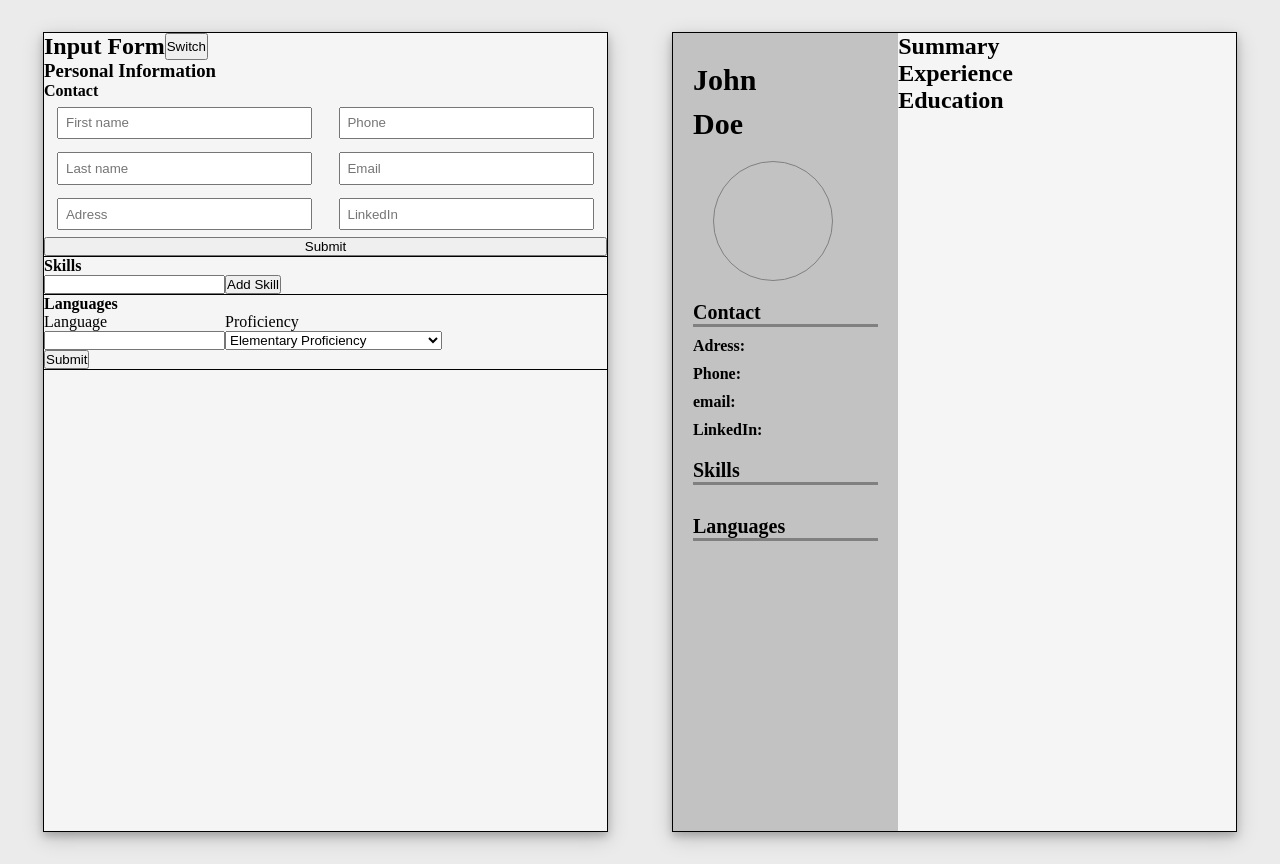
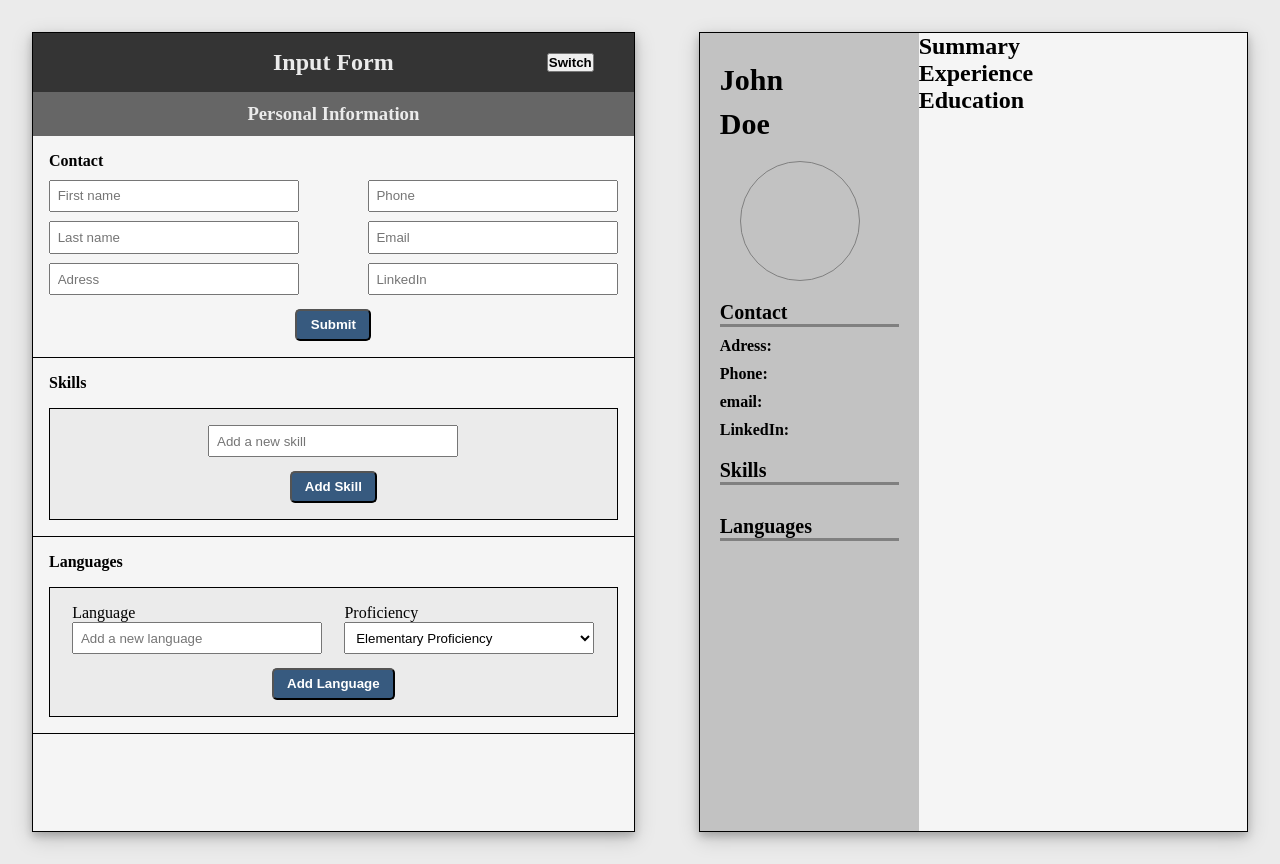
Before and after one commit to MrDando/CV-Project, a React (Create React App) app: page / in a window 1280 px wide. Built offline with nearby package versions, Linux system fonts and the light colour scheme.

Commit message:
Styled personal section of FormContainer

```diff
--- /dev/null
+++ b/src/App.css
@@ -0,0 +1,34 @@
+.cv-form {
+    height: 800px;
+    width: 620px;
+    margin: 2em;
+    border: 1px solid black;
+    background-color: var(--cultured);
+    box-shadow: 0 4px 8px 0 rgba(0, 0, 0, 0.2), 0 6px 20px 0 rgba(0, 0, 0, 0.19);
+    overflow-y: auto;
+  }
+
+  .cv {
+    height: 800px;
+    width: 565px;
+    margin: 2em;
+    border: 1px solid black;
+    background-color: var(--cultured);
+    box-shadow: 0 4px 8px 0 rgba(0, 0, 0, 0.2), 0 6px 20px 0 rgba(0, 0, 0, 0.19);
+  }
+
+  .flex {
+    display: flex;
+  }
+
+  .column {
+    flex-direction: column;
+  }
+
+  .align-center {
+    align-items: center;
+  }
+
+  .justify-center {
+    justify-content: center;
+  }
--- a/src/App.js
+++ b/src/App.js
@@ -1,6 +1,7 @@
 
 import React from 'react'
 import uniqid from "uniqid";
+import './App.css'
 
 import Personal from './Components/CV/Personal'
 import Professional from './Components/CV/Professional'
@@ -310,9 +311,9 @@ class App extends React.Component {
 
       <div className='flex justify-center scale-down'>
         <div className='cv-form'>
-          <div className='flex'>
-            <h2>Input Form</h2>
-            <button onClick={this.switchForm}>Switch</button>
+          <div className='flex cv-form-header justify-center align-center'>
+            <h2 className='cv-form-title'>Input Form</h2>
+            <button className='toggle-form-btn' onClick={this.switchForm}>Switch</button>
           </div>
         <FormContainer  data={this.state}
                         submitForm={this.submitForm}
--- /dev/null
+++ b/src/Components/Form/FormContainer.css
@@ -0,0 +1,84 @@
+.cv-form-header {
+    background-color: var(--jet);
+    color: var(--platinum);
+    padding: 1em 1em;
+    position: relative;
+}
+
+.toggle-form-btn {
+    position: absolute;
+    right: 3em;
+}
+
+.form-component-header {
+    background-color: var(--dim-gray);
+    color: var(--platinum);
+    padding: 0.7em;
+}
+
+.form-section {
+    padding: 1em;
+    border-bottom: 1px solid black;
+}
+
+.form-row {
+    margin-top: 0.5em;
+}
+
+.main-input-div {
+    background-color: var(--platinum);
+    border: 1px solid black;
+    padding: 1em 0;
+    margin-top: 1em;
+}
+
+.contact-input {
+    margin-top: 0.7em;
+}
+
+.form-input {
+    padding: 0.5em;
+    width: 250px;
+}
+
+.mini-input {
+    padding: 0.2em;
+    width: 250px;
+}
+
+button {
+    font-weight: bold;
+    width: fit-content;
+    height: fit-content;
+}
+
+.submit-btn {
+    padding: 0.5em 1em;
+    margin-top: 1em;
+    background-color: #375a7f;
+    color: white;
+    border-radius: 5px;
+}
+
+.edit-btn {
+    padding: 0.2em 1em;
+    color: orange;
+    border: 1px solid orange;
+    margin-left: 1em;
+}
+
+.delete-btn {
+    padding: 0.2em 1em;
+    color: red;
+    border: 1px solid red;
+    margin-left: 1em;
+}
+
+.language-name {
+    width: 150px;
+}
+
+.language-proficiency {
+    width: fit-content;
+    margin-left: 1em;
+}
--- a/src/Components/Form/FormContainer.js
+++ b/src/Components/Form/FormContainer.js
@@ -1,4 +1,5 @@
 import React from 'react'
+import './FormContainer.css'
 
 import PersonalForm from './PersonalForm'
 import ProfessionalForm from './ProfessionalForm'
--- a/src/Components/Form/PersonalForm.js
+++ b/src/Components/Form/PersonalForm.js
@@ -6,35 +6,37 @@ import LanguagesForm from './PersonalForm/LanguagesForm'
 function PersonalForm(props) {
     return (
         <div className='form-personal'>
-          <div className='form-section-header'>
+          <div className='form-component-header flex justify-center'>
             <h3>Personal Information</h3>
           </div>
           <div className='contact form-section'>
             <h4>Contact</h4>
             <form className='flex column' onSubmit={props.submitForm}>
-              <div className ='flex justified-center'>
-                <div className ='flex column' style={{flex: 1}}>
-                  <input name='firstname' className='personal-input' placeholder='First name' onChange={props.handleChange}></input>
-                  <input name='lastname' className='personal-input' placeholder='Last name' onChange={props.handleChange}></input>
-                  <input name='adress' className='personal-input' placeholder='Adress' onChange={props.handleChange}></input>
+              <div className ='flex' style={{justifyContent: 'space-between'}}>
+                <div className ='flex column contact-row'>
+                  <input name='firstname' className='form-input contact-input' placeholder='First name' onChange={props.handleChange}></input>
+                  <input name='lastname' className='form-input contact-input' placeholder='Last name' onChange={props.handleChange}></input>
+                  <input name='adress' className='form-input contact-input' placeholder='Adress' onChange={props.handleChange}></input>
                 </div>
-                <div className='flex column' style={{flex: 1}}>
-                  <input name='phone' className='personal-input' placeholder='Phone' onChange={props.handleChange}></input>
-                  <input name='email' className='personal-input' placeholder='Email' onChange={props.handleChange}></input>
-                  <input name='linkedIn' className='personal-input' placeholder='LinkedIn' onChange={props.handleChange}></input>
+                <div className='flex column contact-row'>
+                  <input name='phone' className='form-input contact-input' placeholder='Phone' onChange={props.handleChange}></input>
+                  <input name='email' className='form-input contact-input' placeholder='Email' onChange={props.handleChange}></input>
+                  <input name='linkedIn' className='form-input contact-input' placeholder='LinkedIn' onChange={props.handleChange}></input>
                 </div>
               </div>
-              <button type='submit'>Submit</button>
+              <div className='flex justify-center'>
+                <button className='submit-btn' type='submit'>Submit</button>
+              </div>
             </form>
           </div>
           <div className='skills form-section'>
             <h4>Skills</h4>
             <SkillForms skills={props.data.skills}
                         modifySkill={props.modifySkill}/>
-            <div>
-              <form onSubmit={props.addSkill}>
-                <input name='skill'></input>
-                <button type='submit'>Add Skill</button>
+            <div className='main-input-div'>
+              <form className='flex column align-center' onSubmit={props.addSkill}>
+                <input className='form-input' name='skill' placeholder='Add a new skill'></input>
+                <button className='submit-btn' type='submit'>Add Skill</button>
               </form>
             </div>
           </div>
--- a/src/Components/Form/PersonalForm/LanguagesForm.js
+++ b/src/Components/Form/PersonalForm/LanguagesForm.js
@@ -5,30 +5,30 @@ function LanguagesForm(props) {
         <div>
           <div>
               {props.languages.map(language => {
-                  return  <div key={language.key}>
-                              <input id={language.key} defaultValue={language.languageName}></input>
-                              <select name="language-proficiency" id="language-proficiency" defaultValue={language.proficiency}>
+                  return  <div className='form-row' key={language.key}>
+                              <input className='mini-input language-name' id={language.key} defaultValue={language.languageName}></input>
+                              <select className='mini-input language-proficiency' name="language-proficiency" id="language-proficiency" defaultValue={language.proficiency}>
                                   <option value="Elementary Proficiency">Elementary Proficiency</option>
                                   <option value="Limited Working Proficiency">Limited Working Proficiency</option>
                                   <option value="Professional Working Proficiency">Professional Working Proficiency</option>
                                   <option value="Full Professional Proficiency">Full Professional Proficiency</option>
                                   <option value="Native / Bilingual Proficiency">Native / Bilingual Proficiency</option>
                               </select>
-                              <button onClick={props.modifyLanguage} id={language.key}>Edit</button>
-                              <button onClick={props.modifyLanguage} id={language.key}>Delete</button>
+                              <button className='edit-btn' onClick={props.modifyLanguage} id={language.key}>Edit</button>
+                              <button className='delete-btn' onClick={props.modifyLanguage} id={language.key}>Delete</button>
                           </div>
               })}
           </div>
-          <div>
+          <div className='main-input-div'>
             <form onSubmit={props.addLanguage}>
-              <div className='flex'>
+              <div className='flex' style={{justifyContent: 'space-evenly'}}>
                 <div className='flex column'>
                   <label>Language</label>
-                <input></input>
+                  <input className='form-input' placeholder='Add a new language'></input>
                 </div>
                 <div className='flex column'>
                   <label htmlFor='language-proficiency'>Proficiency</label>
-                <select name="language-proficiency" id="language-proficiency">
+                  <select className='form-input' name="language-proficiency" id="language-proficiency">
                     <option value="Elementary Proficiency">Elementary Proficiency</option>
                     <option value="Limited Working Proficiency">Limited Working Proficiency</option>
                     <option value="Professional Working Proficiency">Professional Working Proficiency</option>
@@ -37,7 +37,9 @@ function LanguagesForm(props) {
                   </select>
                 </div>
               </div>
-              <button type='submit'>Submit</button>
+              <div className='flex justify-center'>
+                <button className='submit-btn' type='submit'>Add Language</button>
+              </div>
             </form>
           </div>
         </div>
--- a/src/Components/Form/ProfessionalForm.js
+++ b/src/Components/Form/ProfessionalForm.js
@@ -72,7 +72,7 @@ function ProfessionalForm(props) {
     console.log(props)
     return (
         <div className='form-professional'>
-            <div className='form-section-header'>
+            <div className='form-component-header flex justify-center'>
                 <h3>Professional Information</h3>
             </div>
             <div className='form-section'>
--- a/src/index.css
+++ b/src/index.css
@@ -1,5 +1,6 @@
 :root {
   --jet: #343434;
+  --dim-gray: #666666;
   --silver: #C2C2C2;
   --platinum: #EBEBEB;
   --cultured: #F5F5F5;
@@ -14,42 +15,3 @@
 body {
   background-color: var(--platinum);
 }
-
-.cv-form {
-  height: 800px;
-  width: 565px;
-  margin: 2em;
-  border: 1px solid black;
-  background-color: var(--cultured);
-  box-shadow: 0 4px 8px 0 rgba(0, 0, 0, 0.2), 0 6px 20px 0 rgba(0, 0, 0, 0.19);
-}
-
-.cv {
-  height: 800px;
-  width: 565px;
-  margin: 2em;
-  border: 1px solid black;
-  background-color: var(--cultured);
-  box-shadow: 0 4px 8px 0 rgba(0, 0, 0, 0.2), 0 6px 20px 0 rgba(0, 0, 0, 0.19);
-}
-
-.flex {
-  display: flex;
-}
-
-.column {
-  flex-direction: column;
-}
-
-.justify-center {
-  justify-content: center;
-}
-
-.form-section {
-  border-bottom: 1px solid black;
-}
-
-.personal-input {
-  padding: 0.5em;
-  margin: 0.5em 1em;
-}
```
Also changed, not shown: src/Components/Form/PersonalForm/SkillsForm.js (+4 -4 lines). Lines whose indentation alone changed are shown as unchanged.
